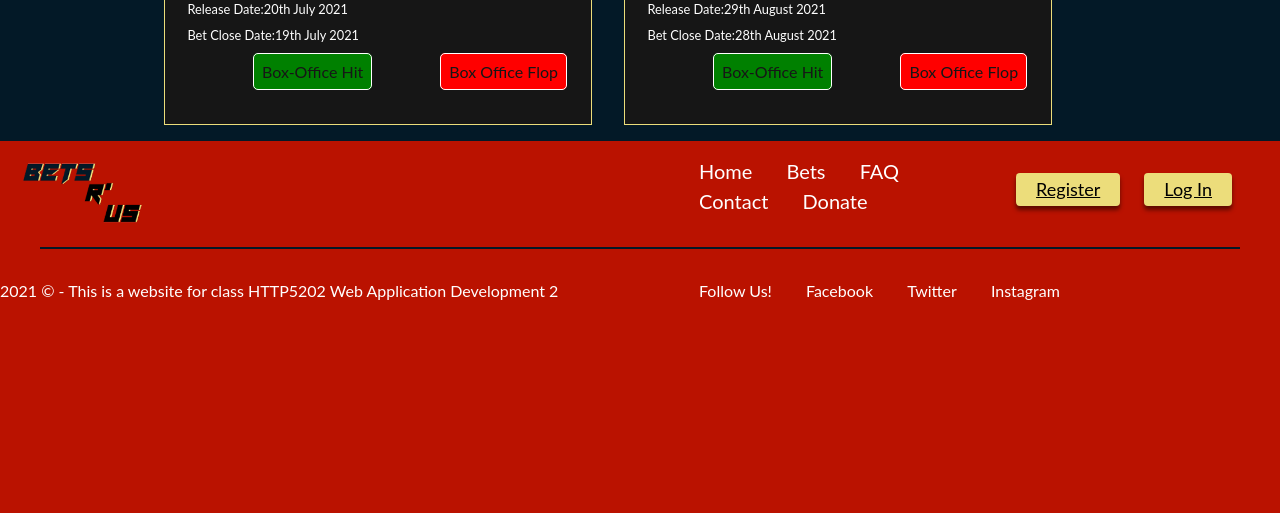
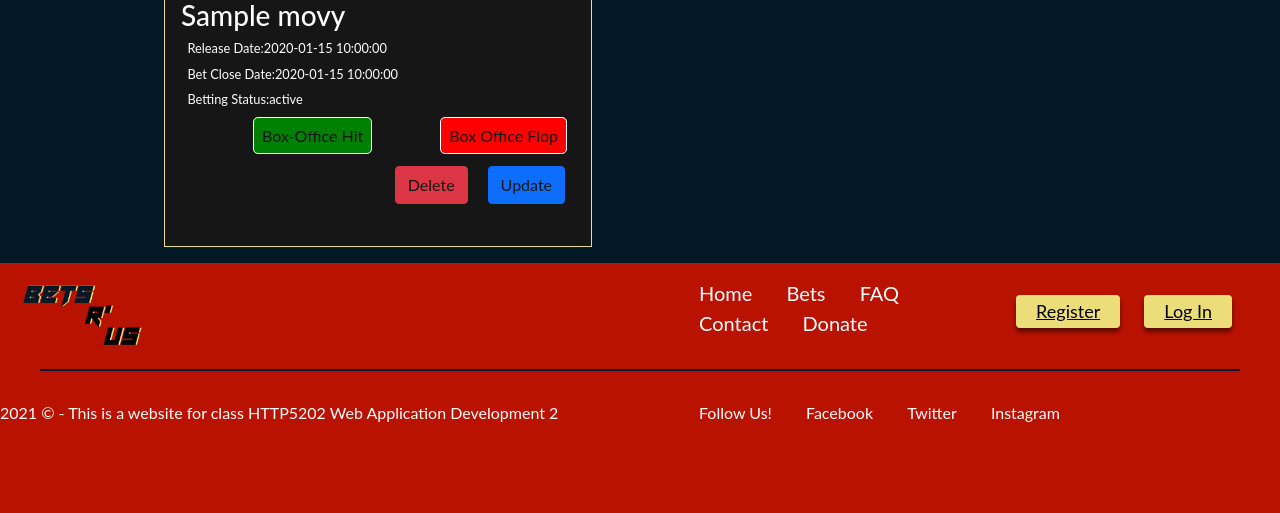
Before and after one commit to tix980/Betting-R-Us-1, a PHP site: page /current-bet.php in a window 1280 px wide. Shown: the part 510-1023 px from the top of the page. Before the commit the page ends 810 px from the top, so only its background shows below. Run offline with PHP 8.4, Linux system fonts and the light colour scheme; tables that the repository leaves empty or names only in its code hold one stand-in row (values such as "Sample post").

```diff
--- /dev/null
+++ b/Models/CurrentBets.php
@@ -0,0 +1,74 @@
+<?php
+
+namespace BettingRUs\Models;
+
+class CurrentBet{
+public function addCurrentBets($movieId, $betCloseDate,$betStatus, $db)
+{
+    $sql = "INSERT INTO current_bets (movie_id, bet_close_date,bet_status)
+VALUES (:movieId, :betCloseDate, :betStatus) ";
+    $pst = $db->prepare($sql);
+
+    $pst->bindParam(':movieId', $movieId);
+    $pst->bindParam(':betCloseDate', $betCloseDate);
+    $pst->bindParam(':betStatus', $betStatus);
+
+    $count = $pst->execute();
+    return $count;
+}
+
+
+
+public function getAllCurrentBets($dbcon){
+    $sql = "SELECT movies.title, movies.release_date, movies.movie_background, current_bets.id,current_bets.bet_close_date,current_bets.bet_status FROM current_bets  inner JOIN movies ON movies.id = current_bets.movie_id";
+    $pdostm = $dbcon->prepare($sql);
+    $pdostm->execute();
+
+    $currentBets = $pdostm->fetchAll(\PDO::FETCH_OBJ);
+    return $currentBets;
+}
+
+
+
+public function getCurrentBetsById($id, $db){
+    $sql = "SELECT * FROM current_bets where id = :id";
+    $pst = $db->prepare($sql);
+    $pst->bindParam(':id', $id);
+    $pst->execute();
+    return $pst->fetch(\PDO::FETCH_OBJ);
+}
+
+
+public function updateCurrentBets ($movieId, $betCloseDate,$betStatus, $db){
+    $sql = "UPDATE current_bets
+                SET movie_id = :movieId,
+                bet_close_date = :betCloseDate,
+                bet_status = :betStatus
+                WHERE id = :id
+
+        ";
+
+    $pst =  $db->prepare($sql);
+
+    $pst->bindParam(':movieId', $movieId);
+    $pst->bindParam(':betCloseDate', $betCloseDate);
+    $pst->bindParam(':betStatus', $betStatus);
+    $pst->bindParam(':id', $id);
+
+
+    $count = $pst->execute();
+
+    return $count;
+}
+
+    public function deleteCurrentBets($id, $db){
+        $sql = "DELETE FROM current_bets WHERE id = :id";
+
+        $pst = $db->prepare($sql);
+        $pst->bindParam(':id', $id);
+        $count = $pst->execute();
+        return $count;
+
+    }
+
+}
--- a/contactUs/delete_contactus.php
+++ b/contactUs/delete_contactus.php
@@ -1,8 +1,8 @@
 <?php
 use BettingRUs\Models\{Database, ContactFeedback};
 
-require_once "../Models/Database.php";
-require_once "../Models/ContactFeedback.php";
+//require_once "../Models/Database.php";
+//require_once "../Models/ContactFeedback.php";
 require_once "../vendor/autoload.php";
 
 if(isset($_POST['id'])){
--- a/contactUs/list_contactus.php
+++ b/contactUs/list_contactus.php
@@ -1,8 +1,8 @@
 <?php
 use BettingRUs\Models\{Database, ContactFeedback};
 
-require_once "../Models/Database.php";
-require_once "../Models/ContactFeedback.php";
+//require_once "../Models/Database.php";
+//require_once "../Models/ContactFeedback.php";
 require_once "../vendor/autoload.php";
 
 $c = new ContactFeedback();
--- a/contactUs/update-contactus.php
+++ b/contactUs/update-contactus.php
@@ -2,8 +2,8 @@
 
 use BettingRUs\Models\{Database, ContactFeedback};
 
-require_once "../Models/Database.php";
-require_once "../Models/ContactFeedback.php";
+//require_once "../Models/Database.php";
+//require_once "../Models/ContactFeedback.php";
 require_once "../vendor/autoload.php";
 require_once 'contactFunction.php';
 //var_dump($_POST);
--- a/current-bet.php
+++ b/current-bet.php
@@ -1,8 +1,12 @@
 <?php
-use BettingRUs\Models\Database;
+use BettingRUs\Models\{Database, CurrentBet};
 
 require_once "Models/Database.php";
+require_once  "Models/CurrentBets.php";
 require_once "vendor/autoload.php";
+
+$c = new CurrentBet();
+$currentBets = $c->getAllCurrentBets(Database::getDb());
 ?>
 <!DOCTYPE html>
 <html lang="en" dir="ltr">
@@ -25,45 +29,59 @@ require_once "vendor/autoload.php";
         <h2>Current on-going Bets</h2>
     </div>
 
+    <a href="add-currentBets.php" id="btn_addCar" class="btn btn-success btn-lg float-right">Add a Current Bet</a>
+    <div class=" container current-bet-container-flex">
 
-    <div class=" container current-bet-container-flex">
+        <?php foreach ($currentBets as $currentBet) { ?>
+
         <div class="current-bet-container">
-        <h3>Harry Potter</h3>
-        <p class="current-bet-dates">Release Date:14th August 2021</p>
-        <p class="current-bet-dates bet-closing">Bet Close Date:13th August 2021</p>
+            <div><img src="<?= $currentBet->movie_background ?>" alt ="movie poster" height="200"  width="100%"/></div>
+        <h3><?= $currentBet->title ?></h3>
+        <p class="current-bet-dates">Release Date:<?= $currentBet->release_date ?></p>
+        <p class="current-bet-dates bet-closing">Bet Close Date:<?= $currentBet->bet_close_date ?></p>
+            <p class="current-bet-dates bet-status">Betting Status:<?= $currentBet->bet_status ?></p>
         <div class="current-bet-links">
         <a class="bet-hit" href="#">Box-Office Hit</a>
         <a class="bet-flop" href="#">Box Office Flop</a>
         </div>
+            <form action="update-car.php" method="post">
+                <input type="hidden" name="id" value="<?= $currentBet->id ?>"/>
+                <input type="submit" class="button btn btn-primary" name="updateCar" value="Update"/>
+            </form>
+            <form action="delete-car.php" method="post">
+                <input type="hidden" name="id" value="<?= $currentBet->id ?>"/>
+                <input type="submit" class="button btn btn-danger" name="deleteCar" value="Delete"/>
+            </form>
         </div>
+        <?php } ?>
 
-        <div class="current-bet-container">
-            <h3>Savage Monkey</h3>
-            <p class="current-bet-dates">Release Date:10th July 2021</p>
-            <p class="current-bet-dates bet-closing">Bet Close Date:9th July 2021</p>
-            <div class="current-bet-links">
-                <a class="bet-hit" href="#">Box-Office Hit</a>
-                <a class="bet-flop" href="#">Box Office Flop</a>
-            </div>
-        </div>
-        <div class="current-bet-container">
-            <h3>Athens Tomorrow</h3>
-            <p class="current-bet-dates">Release Date:20th July 2021</p>
-            <p class="current-bet-dates bet-closing">Bet Close Date:19th July 2021</p>
-            <div class="current-bet-links">
-                <a class="bet-hit" href="#">Box-Office Hit</a>
-                <a  class="bet-flop" class="bet-flop" href="#">Box Office Flop</a>
-            </div>
-        </div>
-        <div class="current-bet-container">
-            <h3>Tropic Thunder Again!</h3>
-            <p class="current-bet-dates">Release Date:29th August 2021</p>
-            <p class="current-bet-dates bet-closing">Bet Close Date:28th August 2021</p>
-            <div class="current-bet-links">
-                <a class="bet-hit" href="#">Box-Office Hit</a>
-                <a class="bet-flop" href="#">Box Office Flop</a>
-            </div>
-        </div>
+<!--        <div class="current-bet-container">-->
+<!--            <h3>Savage Monkey</h3>-->
+<!--            <p class="current-bet-dates">Release Date:10th July 2021</p>-->
+<!--            <p class="current-bet-dates bet-closing">Bet Close Date:9th July 2021</p>-->
+<!--            <div class="current-bet-links">-->
+<!--                <a class="bet-hit" href="#">Box-Office Hit</a>-->
+<!--                <a class="bet-flop" href="#">Box Office Flop</a>-->
+<!--            </div>-->
+<!--        </div>-->
+<!--        <div class="current-bet-container">-->
+<!--            <h3>Athens Tomorrow</h3>-->
+<!--            <p class="current-bet-dates">Release Date:20th July 2021</p>-->
+<!--            <p class="current-bet-dates bet-closing">Bet Close Date:19th July 2021</p>-->
+<!--            <div class="current-bet-links">-->
+<!--                <a class="bet-hit" href="#">Box-Office Hit</a>-->
+<!--                <a  class="bet-flop" class="bet-flop" href="#">Box Office Flop</a>-->
+<!--            </div>-->
+<!--        </div>-->
+<!--        <div class="current-bet-container">-->
+<!--            <h3>Tropic Thunder Again!</h3>-->
+<!--            <p class="current-bet-dates">Release Date:29th August 2021</p>-->
+<!--            <p class="current-bet-dates bet-closing">Bet Close Date:28th August 2021</p>-->
+<!--            <div class="current-bet-links">-->
+<!--                <a class="bet-hit" href="#">Box-Office Hit</a>-->
+<!--                <a class="bet-flop" href="#">Box Office Flop</a>-->
+<!--            </div>-->
+<!--        </div>-->
     </div>
 
 
--- /dev/null
+++ b/current_bets/add_current_bets.php
@@ -0,0 +1 @@
+<?php
--- /dev/null
+++ b/current_bets/delete_current_bets.php
@@ -0,0 +1 @@
+<?php
--- /dev/null
+++ b/current_bets/update_current_bets.php
@@ -0,0 +1 @@
+<?php
```
Also changed, not shown: Library/contactus-functions.php (added, +10 -0 lines), movie-info.php (+4 -4 lines).
